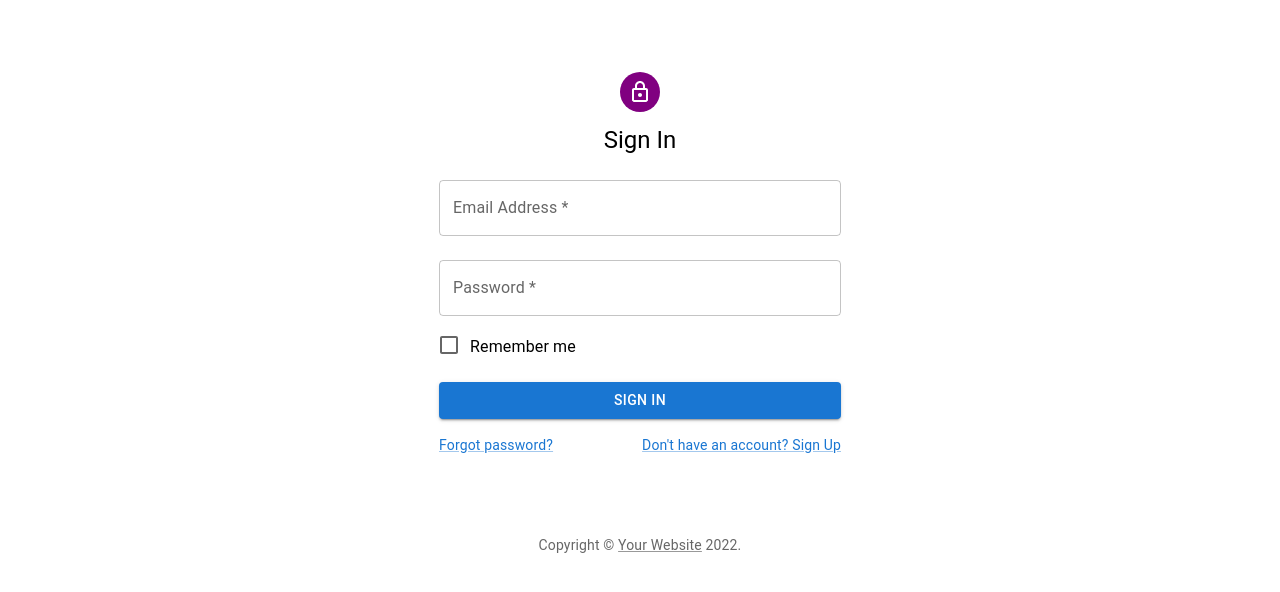
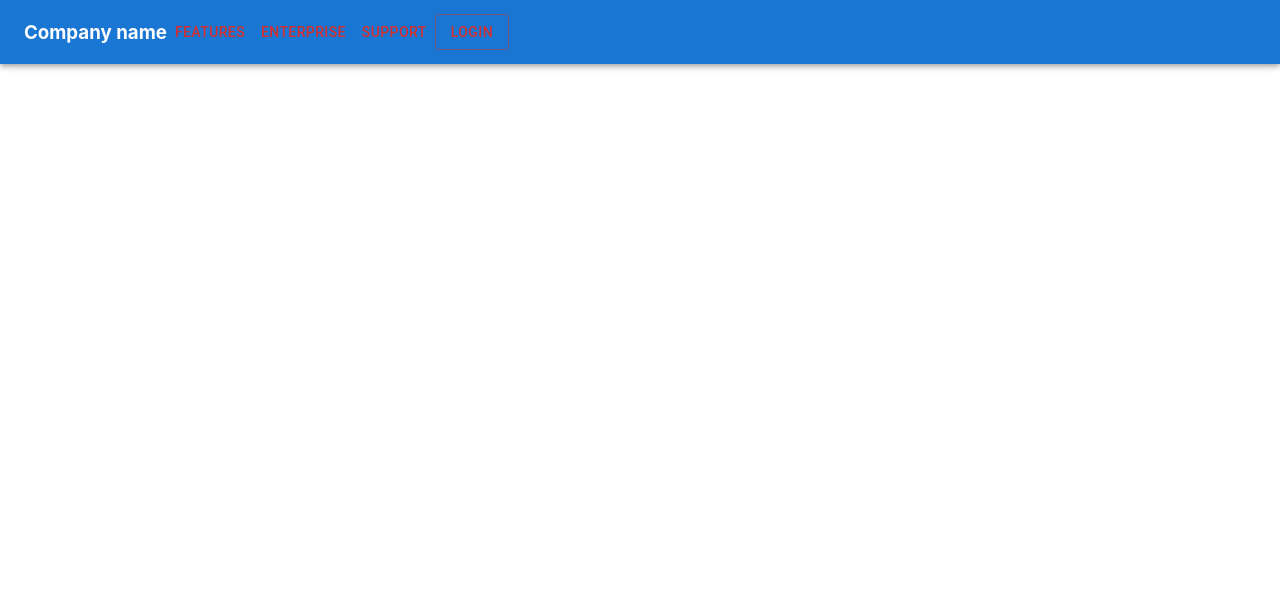
Before and after one commit to k4-100/mui-tutorial, a React (Create React App) app: page / in a window 1280 px wide. Shown: the top 592 px of the page. Built offline with nearby package versions, Linux system fonts and the light colour scheme.

Commit message:
Added barebone navbar

```diff
--- a/src/App.js
+++ b/src/App.js
@@ -1,80 +1,24 @@
+import { AppBar, Button, Toolbar, Box } from "@mui/material";
 import * as React from "react";
-import { LockOutlined, LockRounded } from "@mui/icons-material";
-import {
-  Container,
-  Typography,
-  TextField,
-  Box,
-  FormControlLabel,
-  Checkbox,
-  Button,
-  Link,
-} from "@mui/material";
 
 export default function App() {
   return (
     <>
-      <Container
-        sx={{ mt: 9, px: 1, textAlign: "center", width: "min(450px, 100%)" }}
-      >
-        <Box sx={{ mb: 3 }}>
-          <LockOutlined
-            sx={{
-              background: "purple",
-              color: "white",
-              borderRadius: "50%",
-              p: 1,
-            }}
-          />
-          <Typography variant="h5" sx={{ mt: 1 }}>
-            Sign In
-          </Typography>
-        </Box>
-        <Box sx={{ display: "flex", flexDirection: "column", mb: 1 }}>
-          <TextField
-            id="email"
-            label="Email Address *"
-            variant="outlined"
-            sx={{ mb: 3 }}
-          />
-          <TextField id="password" label="Password *" variant="outlined" />
-        </Box>
-        <FormControlLabel
-          control={<Checkbox />}
-          label="Remember me"
-          sx={[
-            {
-              width: "100%",
-              display: "flex",
-              alignItems: "",
-              "& .MuiFormControlLabel-label": {
-                mt: 0.5,
-              },
-            },
-          ]}
-        />
-        <Button
-          variant="contained"
-          sx={{ display: "block", width: 1, mt: 2, mb: 1 }}
-        >
-          Sign in
-        </Button>
-        <Box display={"flex"} sx={{ justifyContent: "space-between", my: 2 }}>
-          <Link href="#" variant="body2">
-            Forgot password?
-          </Link>
-          <Link href="#" variant="body2">
-            Don't have an account? Sign Up
-          </Link>
-        </Box>
-        <Typography color="text.secondary" variant="body2" sx={{ mt: 10 }}>
-          Copyright ©{" "}
-          <Link href="#" color="text.secondary">
-            Your Website
-          </Link>{" "}
-          2022.
-        </Typography>
-      </Container>
+      <AppBar>
+        <Toolbar>
+          <h3>Company name</h3>
+          <Box>
+            <Button variant="text" color="error">
+              Features
+            </Button>
+            <Button color="error">Enterprise</Button>
+            <Button color="error">Support</Button>
+            <Button variant="outlined" color="error">
+              Login
+            </Button>
+          </Box>
+        </Toolbar>
+      </AppBar>
     </>
   );
 }
```
